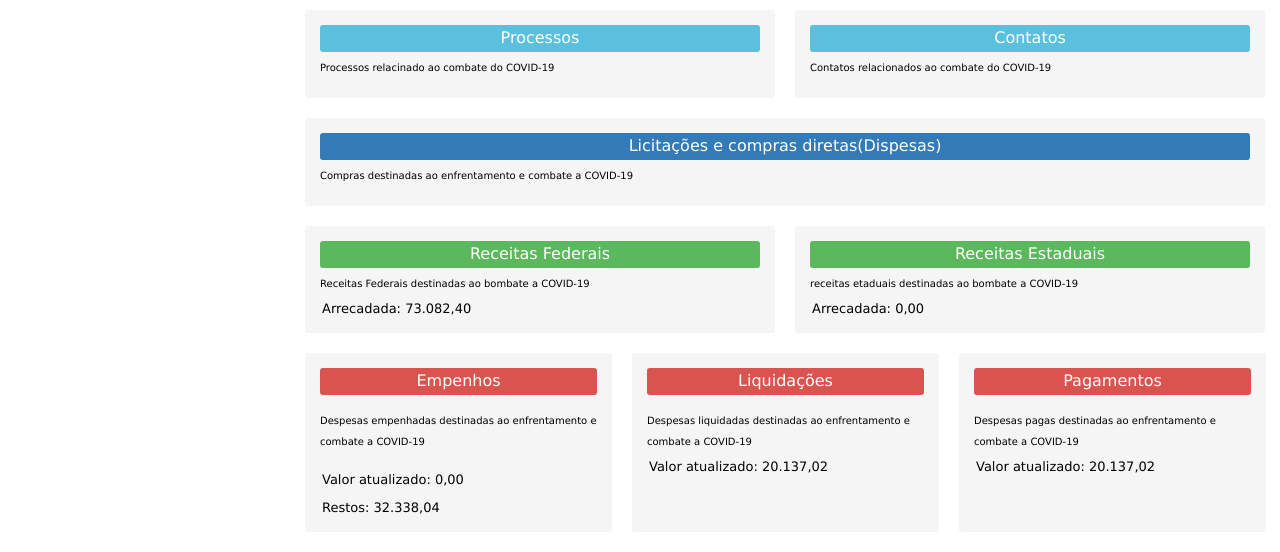
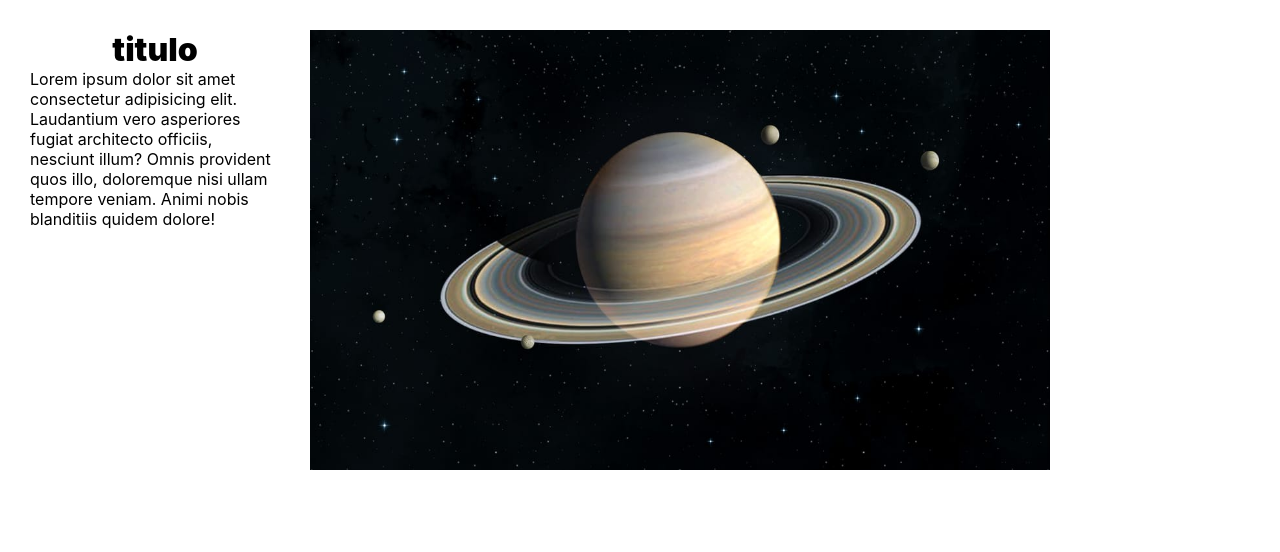
Before and after one commit to wernnon/repositorio, a React (Vite) app: page / in a window 1280 px wide. Shown: the top 552 px of the page. Built offline with nearby package versions, Linux system fonts and the light colour scheme.

Commit message:
atividade

```diff
--- a/src/App.css
+++ b/src/App.css
@@ -40,77 +40,25 @@
 button {
   font-size: calc(10px + 2vmin);
 }
-.corpo{
-  background-color: #fff;
-  padding: 0px;
+.main{
   display: flex;
-  width: 1000px;
-  font-family: verdana;
+  width: 1080px;
+  height: 500px;
 }
-.box{
-  background-color:  #f5f5f5 ;
-  border-radius: 3px;
-  margin: 10px;
-  padding: 15px;
-  width: max-content;
+.inform{
+  display: flex;
+  width: 250px;
+  flex-direction: column;
+  margin: 30px;
 }
-.box1{
-  background-color: #5bc0de;
-  width: 430px;
-  color: #fff;
-  border-radius: 3px;
+.title{
   text-align: center;
-  padding: 5px;
-  padding-top: 3px;
+ font-size: xx-large;
+ font-weight: 1000;
 }
-.box1:hover{
-  background-color: #31b0d5;
+.news{
+  font-weight: 400;
 }
-.descr{
-  padding-top: 10px;
-  padding-bottom: 10px;
-  font-size: 10px;
+.mainImg{
+  margin-top: 30px;
 }
-.box2{
-  background-color:  #337ab7;
-  width: 920px;
-  color: #fff;
-  border-radius: 3px;
-  text-align: center;
-  padding: 5px;
-  padding-top: 3px;
-}
-.box2:hover{
-  background-color: #286090;
-}
-.box3{
-  background-color:   #5cb85c ;
-  width: 430px;
-  color: #fff;
-  border-radius: 3px;
-  text-align: center;
-  padding: 5px;
-  padding-top: 3px;
-}
-.box3:hover{
-  background-color: #449d44;
-}
-.valor{
-  padding: 2px;
-  font-size: small;
-}
-.box4{
-  background-color:   #d9534f ;
-  width: 267px;
-  color: #fff;
-  border-radius: 3px;
-  text-align: center;
-  padding: 5px;
-  padding-top: 3px;
-}
-.box4:hover{
-  background-color: #c9302c;
-}
-.body{
-  margin-left: 295px;
-}
--- a/src/App.jsx
+++ b/src/App.jsx
@@ -3,97 +3,19 @@ import './App.css'
 
 function App(){
 return(
-  <div className='body'>
-    <div className='corpo'>
-      <div className='box'>
-      <div className='box1'>
-        Processos
-      </div>
-      <div className='descr'>
-        Processos relacinado ao combate do COVID-19
-      </div>
-      </div>
-      <div className='box'>
-        <div className='box1'>
-          Contatos
+  <div>
+    <div className='main'>
+      <div className='inform'>
+        <div className='title'>
+          titulo
         </div>
-        <div className='descr'>
-          Contatos relacionados ao combate do COVID-19
+        <div className='news'>
+            Lorem ipsum dolor sit amet consectetur adipisicing elit. Laudantium vero asperiores fugiat architecto officiis, nesciunt illum? Omnis provident quos illo, doloremque nisi ullam tempore veniam. Animi nobis blanditiis quidem dolore!
         </div>
       </div>
-    </div>
-    <div className='corpo'>
-        <div className='box'>
-          <div className='box2'>
-            Licitações e compras diretas(Dispesas)
-          </div>
-          <div className='descr'>
-            Compras destinadas ao enfrentamento e combate a COVID-19
-          </div>
+      <div className='mainImg'>
+          <img src='src\1140x641.jpg' height={440}width={740}/>
         </div>
-    </div>
-    <div className='corpo'>
-    <div className='box'>
-      <div className='box3'>
-      Receitas Federais
-      </div>
-      <div className='descr'>
-      Receitas Federais destinadas ao bombate a COVID-19
-      </div>
-      <div className='valor'>
-        Arrecadada: 73.082,40
-      </div>
-      </div>
-      <div className='box'>
-        <div className='box3'>
-          Receitas Estaduais
-        </div>
-        <div className='descr'>
-          receitas etaduais destinadas ao bombate a COVID-19
-        </div>
-        <div className='valor'>
-        Arrecadada: 0,00
-        </div>
-      </div>
-    </div>
-    <div className='corpo'>
-      <div className='box'>
-        <div className='box4'>
-          Empenhos
-        </div>
-        <div className='descr'>
-          <p>Despesas empenhadas destinadas ao enfrentamento e</p>
-          combate a COVID-19
-        </div>
-        <div className='valor'>
-          <p>Valor atualizado: 0,00</p>
-          Restos: 32.338,04
-        </div>
-      </div>
-      <div className='box'>
-        <div className='box4'>
-          Liquidações
-        </div>
-        <div className='descr'>
-          <p>Despesas liquidadas destinadas ao enfrentamento e</p>
-          combate a COVID-19
-        </div>
-        <div className='valor'>
-          Valor atualizado: 20.137,02
-        </div>
-      </div>
-      <div className='box'>
-        <div className='box4'>
-          Pagamentos
-        </div>
-        <div className='descr'>
-          <p>Despesas pagas destinadas ao enfrentamento e</p>
-          combate a COVID-19
-        </div>
-        <div className='valor'>
-          Valor atualizado: 20.137,02
-        </div>
-      </div>
     </div>
   </div>
 )
```
Also changed, not shown: src/1140x641.jpg (added).
